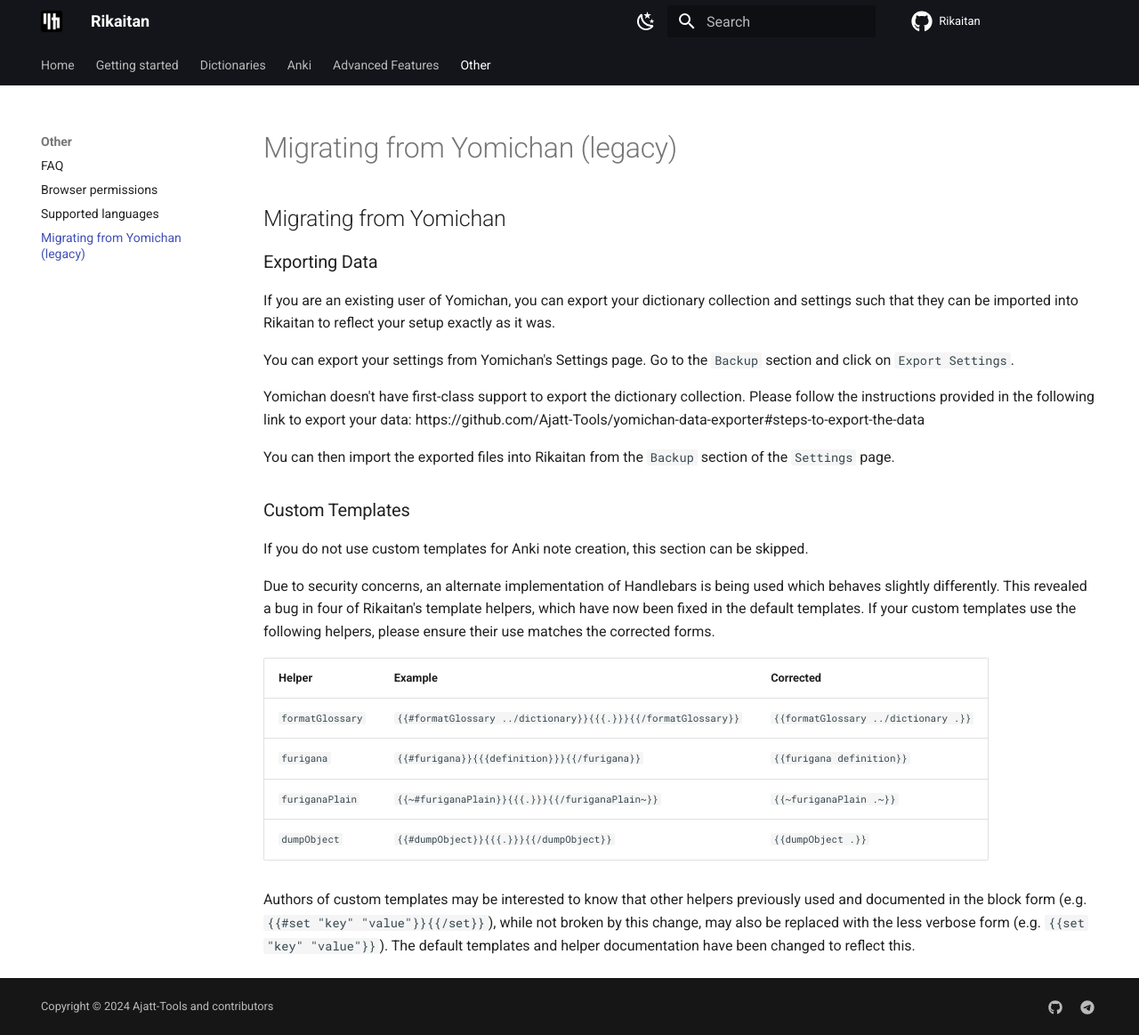
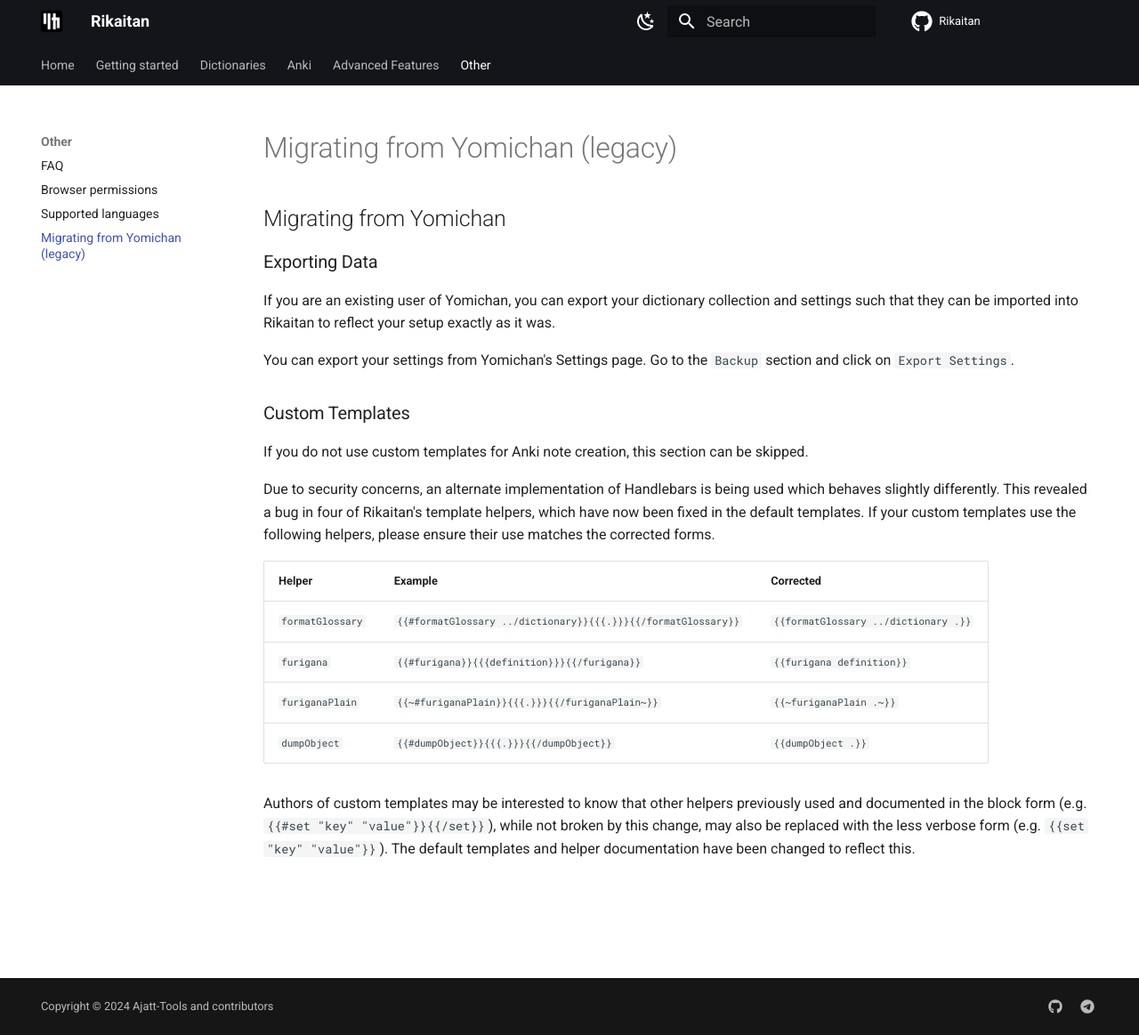
Before and after one commit to rikaitan/rikaitan.github.io, an MkDocs documentation site: the page built from docs/other/yomichan-migration.md, in a window 1280 px wide and 1163 px high. Shown: the whole window at 89% size. Built offline with MkDocs 1.6.1 and Material for MkDocs 9.7.7, drawn with Linux system fonts in a browser that asks for light colours; comment, search, counter and statistics services are not loaded.

Commit message:
fix broken links

```diff
--- a/docs/other/yomichan-migration.md
+++ b/docs/other/yomichan-migration.md
@@ -11,11 +11,6 @@ hide:
 If you are an existing user of Yomichan, you can export your dictionary collection and settings such that they can be imported into Rikaitan to reflect your setup exactly as it was.
 
 You can export your settings from Yomichan's Settings page. Go to the `Backup` section and click on `Export Settings`.
-
-Yomichan doesn't have first-class support to export the dictionary collection. Please follow the instructions provided in the following link to export your data:
-https://github.com/Ajatt-Tools/yomichan-data-exporter#steps-to-export-the-data
-
-You can then import the exported files into Rikaitan from the `Backup` section of the `Settings` page.
 
 ### Custom Templates
 
```
Also changed, not shown: 1 other file.
